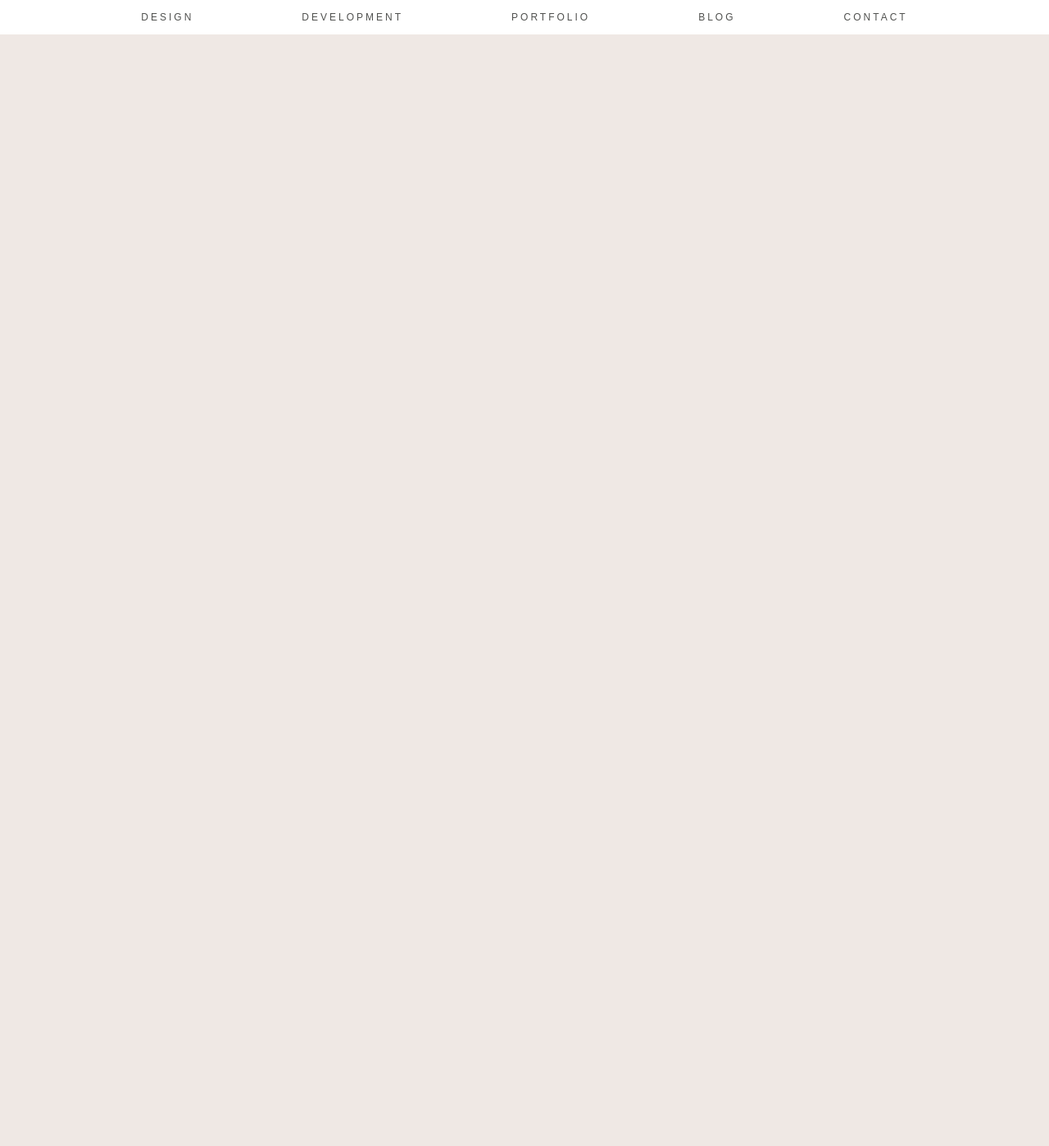
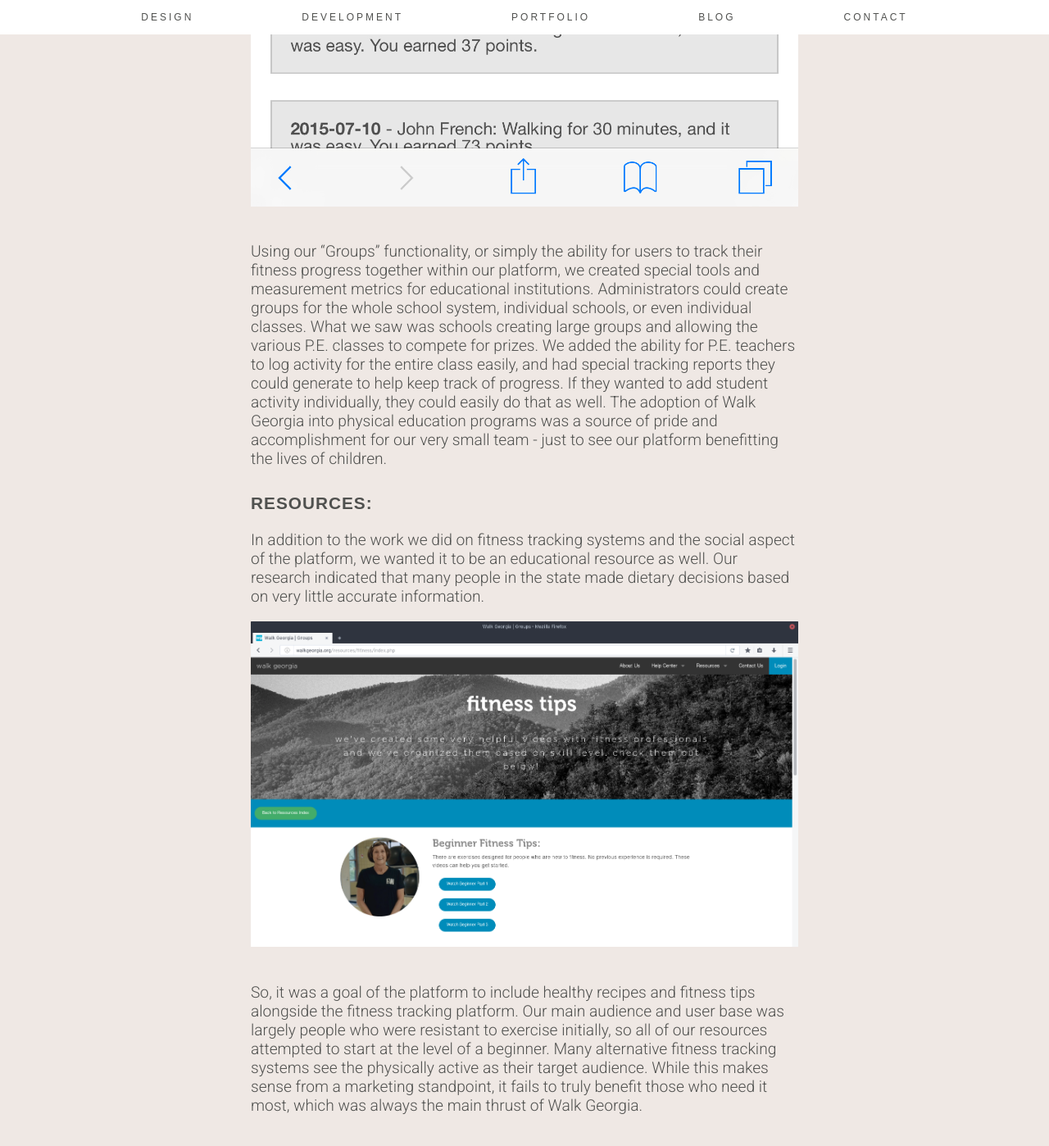
Before and after one commit to johnfrenchxyz/johnfrench.xyz, a Jekyll site: the page built from _portfolio-items/walk-georgia.markdown, in a window 1280 px wide and 1400 px high, scrolled down 3461 px. Shown: the whole window at 82% size. Built offline with Jekyll 4.4.1, drawn with Linux system fonts in a browser that asks for light colours; nearby versions of some CDN libraries; some web fonts are replaced; some of the changed text lies outside the part shown.

Commit message:
Updates walk georgia portfolio entry

```diff
--- a/_portfolio-items/walk-georgia.markdown
+++ b/_portfolio-items/walk-georgia.markdown
@@ -16,9 +16,9 @@
 After my work on this program, I was promoted to be lead Web Developer for the University of Georgia’s College of Agricultural & Environmental Sciences.
 
 ## The Challenges:
-1. We needed to dig through almost a decade of history and user response to the Walk Georgia site to determine the features users liked the most, what was missing that they wanted, etc.
-2. Rethink the mechanics of the entire program, propose an improved platform, and then start the design and development process.
-3. The development process included coming up with a way to measure and compare exercises that are categorically different like 30 minutes of running versus 30 minutes of yoga.
+1.  We needed to dig through almost a decade of history and user response to the Walk Georgia site to determine the features users liked the most, what was missing that they wanted, etc.
+2.  Rethink the mechanics of the entire program, propose an improved platform, and then start the design and development process.
+3.  The development process included coming up with a way to measure and compare exercises that are categorically different like 30 minutes of running versus 30 minutes of yoga.
 
 ## The Design:
 
@@ -33,3 +33,19 @@
 One of the interesting challenges with fitness tracking was the issue of comparison.  The Walk Georgia program involved virtually “walking” across a map of Georgia.  We decided early on that we wanted users to be able to use earn points for their exercise, and then use the points to travel across the state of Georgia, meet personal goals they have set for themselves in the platform, or compete against friends and family.
 
 The biggest challenge rested in the diversity of the exercises.  I must give proper credit to the brilliance of my college, Aaron McCoy, for his leadership in the development of this algorithm to compare vastly different exercises.  How do you compare bowling to yardwork? How do you compare pull ups to ice skating? Calories were an easy first attempt, but involve a more complicated formula to determine progress.  After meeting with several health and medical experts through the university, we determined that taking the metabolic equivalent of each exercise (related to the expenditure of energy), and use time, and the perceived difficulty of the activity by the user to award points.  Since nearly every activity known to man has a measureable MET value, we were able to take the most recent and scientifically accurate values and put them in a database of exercises our users could choose from.
+
+## Problem Solving:
+
+Our goal was to increase the userbase of Walk Georgia in order to benefit the overall health of the state.  It became very clear that creating a simple way to track fitness was a good start, but it would only target adults who were already interested in losing weight.  As we consulted with teachers, schools, and youth organizations, we heard time and time again that there was a need for a better tool to motivate students in physical education classes.  We decided to devote a large portion of our development timeline to add features specifically for schools.
+
+![A picture of part of the Walk Georgia interface for school groups]( {{site.baseurl}}/images/portfolio/walk-georgia/school-group.PNG )
+
+Using our “Groups” functionality, or simply the ability for users to track their fitness progress together within our platform, we created special tools and measurement metrics for educational institutions.  Administrators could create groups for the whole school system, individual schools, or even individual classes.  What we saw was schools creating large groups and allowing the various P.E. classes to compete for prizes.  We added the ability for P.E. teachers to log activity for the entire class easily, and had special tracking reports they could generate to help keep track of progress.  If they wanted to add student activity individually, they could easily do that as well.  The adoption of Walk Georgia into physical education programs was a source of pride and accomplishment for our very small team - just to see our platform benefitting the lives of children.
+
+## Resources:
+
+In addition to the work we did on fitness tracking systems and the social aspect of the platform, we wanted it to be an educational resource as well.  Our research indicated that many people in the state made dietary decisions based on very little accurate information.
+
+![The Walk Georgia fitness tips section]( {{site.baseurl}}/images/portfolio/walk-georgia/fitness-tips.png )
+
+So, it was a goal of the platform to include healthy recipes and fitness tips alongside the fitness tracking platform.  Our main audience and user base was largely people who were resistant to exercise initially, so all of our resources attempted to start at the level of a beginner.  Many alternative fitness tracking systems see the physically active as their target audience.  While this makes sense from a marketing standpoint, it fails to truly benefit those who need it most, which was always the main thrust of Walk Georgia.
```
Also changed, not shown: images/portfolio/walk-georgia/fitness-tips.png (added), images/portfolio/walk-georgia/school-group.PNG (added), 4 other files.
